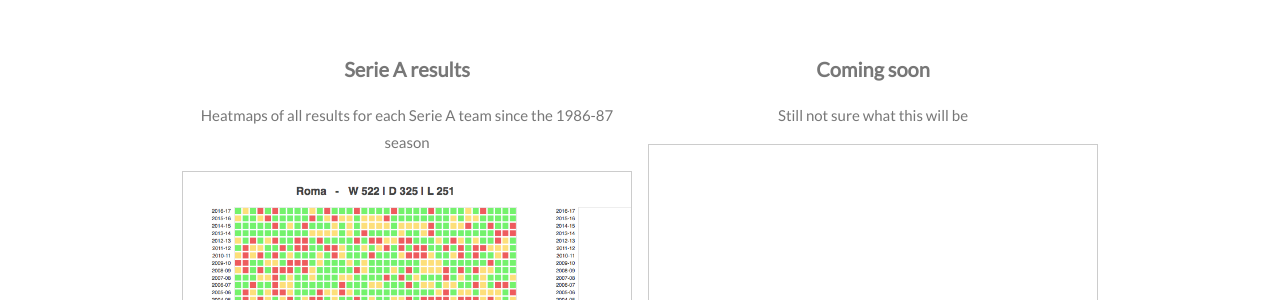
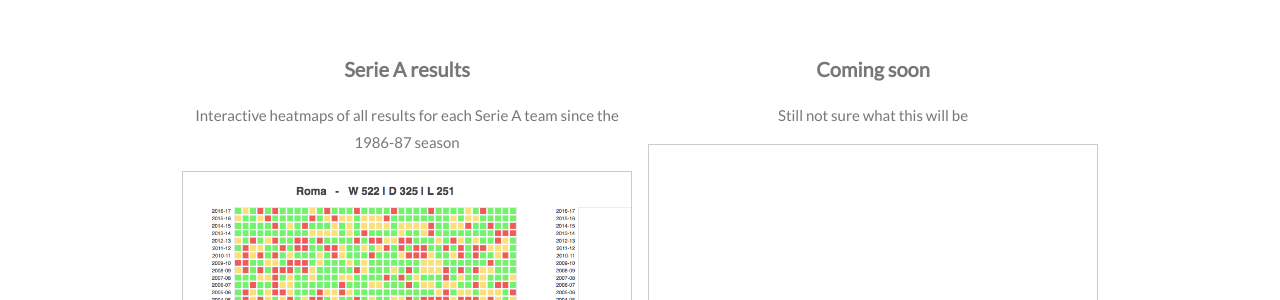
Before and after one commit to ptrmoli/ptrmoli.github.io, a Jekyll site: the page index.html, which Jekyll copies as it is, in a window 1280 px wide and 900 px high, scrolled down 975 px. Shown: the part 154-454 px from the top of the window. Built offline with Jekyll 4.4.1, drawn with Linux system fonts in a browser that asks for light colours.

Commit message:
Update index.html

```diff
--- a/index.html
+++ b/index.html
@@ -78,7 +78,7 @@ body, html {
   <div class="w3-row-padding w3-center">
     <div class="w3-col m6">
       <h4 class="w3-center"><b>Serie A results</b></h4>
-      <p class="w3-center">Heatmaps of all results for each Serie A team since the 1986-87 season</p>
+      <p class="w3-center">Interactive heatmaps of all results for each Serie A team since the 1986-87 season</p>
       <img src="https://ptrmoli.github.io/assets/images/serieAresults.png" style="width:100%" onclick="onClick(this)" class="w3-hover-opacity w3-border">
     </div>
     <div class="w3-col m6">
```
